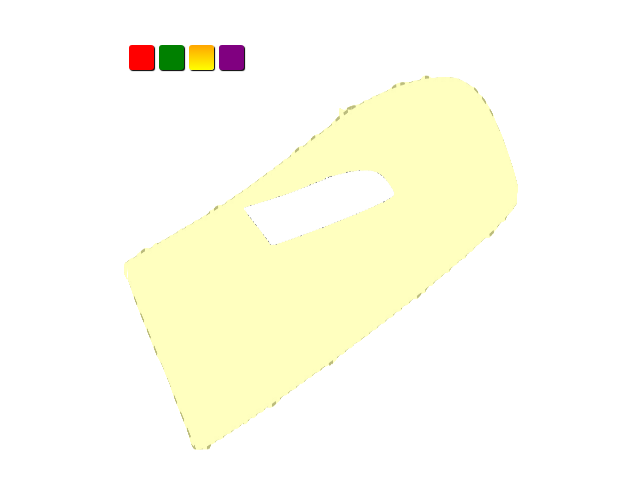
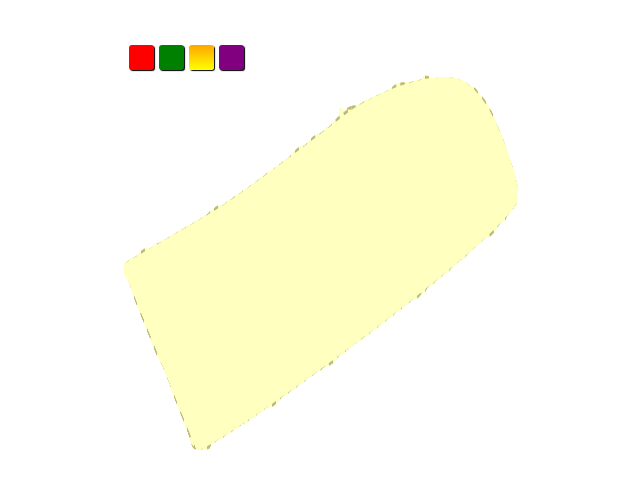
Before and after one commit to alhridoy/FinalColor, a plain HTML site: page index.html in a window 1280 px wide. Shown: the whole page, without its empty margins (311-951 px from the left). Drawn offline with Linux system fonts and the light colour scheme.

Commit message:
Update index.html

```diff
--- a/index.html
+++ b/index.html
@@ -16,7 +16,6 @@
   <input class='purple' name='color' type='radio' />
   <img src="img/p1.png"/>
 </div>
- <img class="label" src="img/p1.png" />
 </div>
 
  </div>
```
